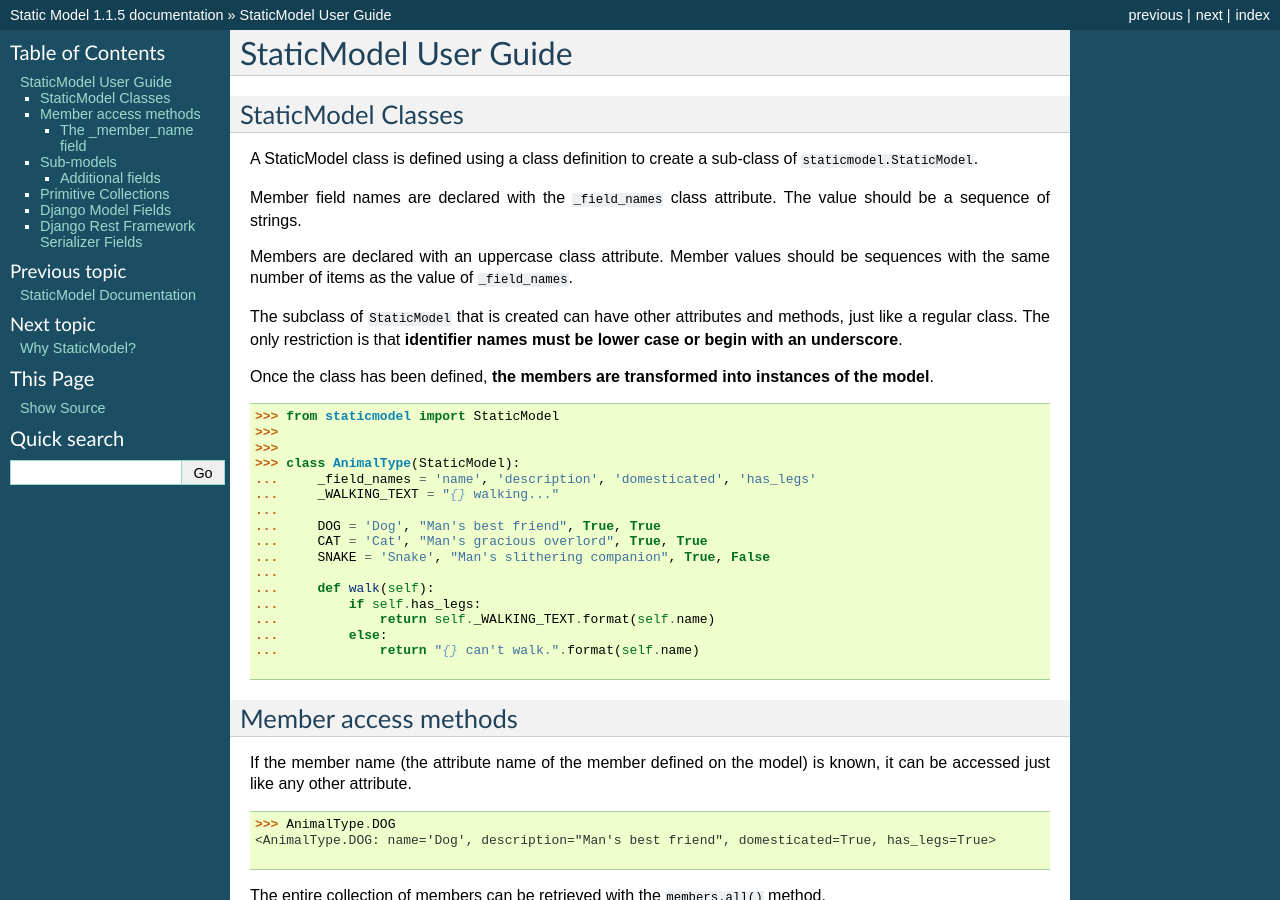
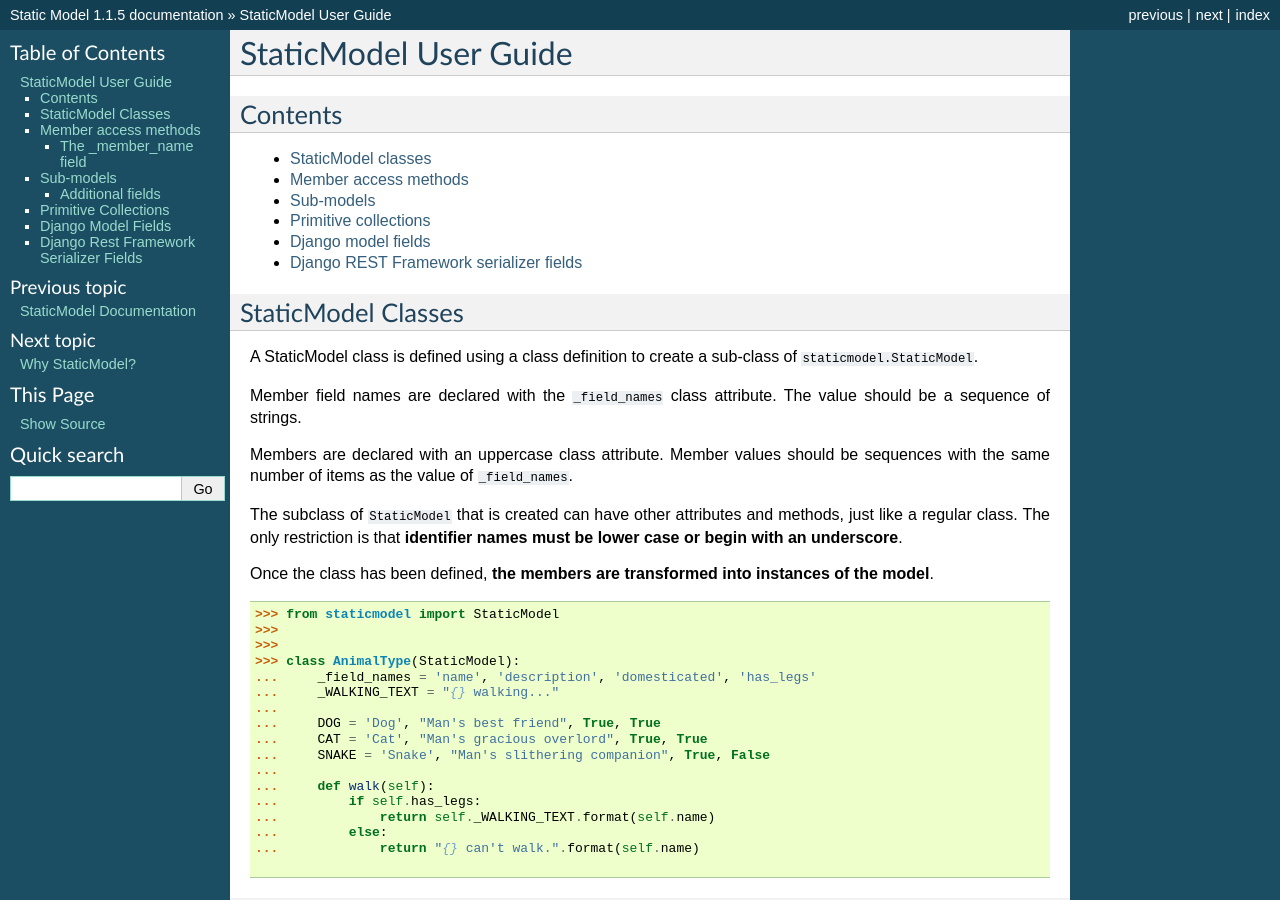
Before and after one commit to wsmith323/staticmodel, a Sphinx documentation site: the page built from docs/user-guide.md, in a window 1280 px wide and 900 px high. Built offline with Sphinx 7.4.7, drawn with Linux system fonts in a browser that asks for light colours.

Commit message:
Improve documentation navigation: add nested user guide links, contents section, and heading anchors

```diff
--- a/docs/conf.py
+++ b/docs/conf.py
@@ -37,6 +37,8 @@
     'sphinx.ext.coverage',
     'sphinx.ext.viewcode',
 ]
+
+myst_heading_anchors = 3
 
 # Add any paths that contain templates here, relative to this directory.
 templates_path = ['_templates']
--- a/docs/user-guide.md
+++ b/docs/user-guide.md
@@ -1,4 +1,15 @@
 # StaticModel User Guide
+
+
+## Contents
+
+
+- [StaticModel classes](#staticmodel-classes)
+- [Member access methods](#member-access-methods)
+- [Sub-models](#sub-models)
+- [Primitive collections](#primitive-collections)
+- [Django model fields](#django-model-fields)
+- [Django REST Framework serializer fields](#django-rest-framework-serializer-fields)
 
 
 ## StaticModel Classes
```
Also changed, not shown: README.md (+6 -3 lines), docs/plans/2026-07-04_130354Z_reorganize-docs/2026-07-04_133020Z.md (added, +33 -0 lines), docs/plans/2026-07-04_130354Z_reorganize-docs/2026-07-04_133020Z_execution.md (added, +15 -0 lines).
